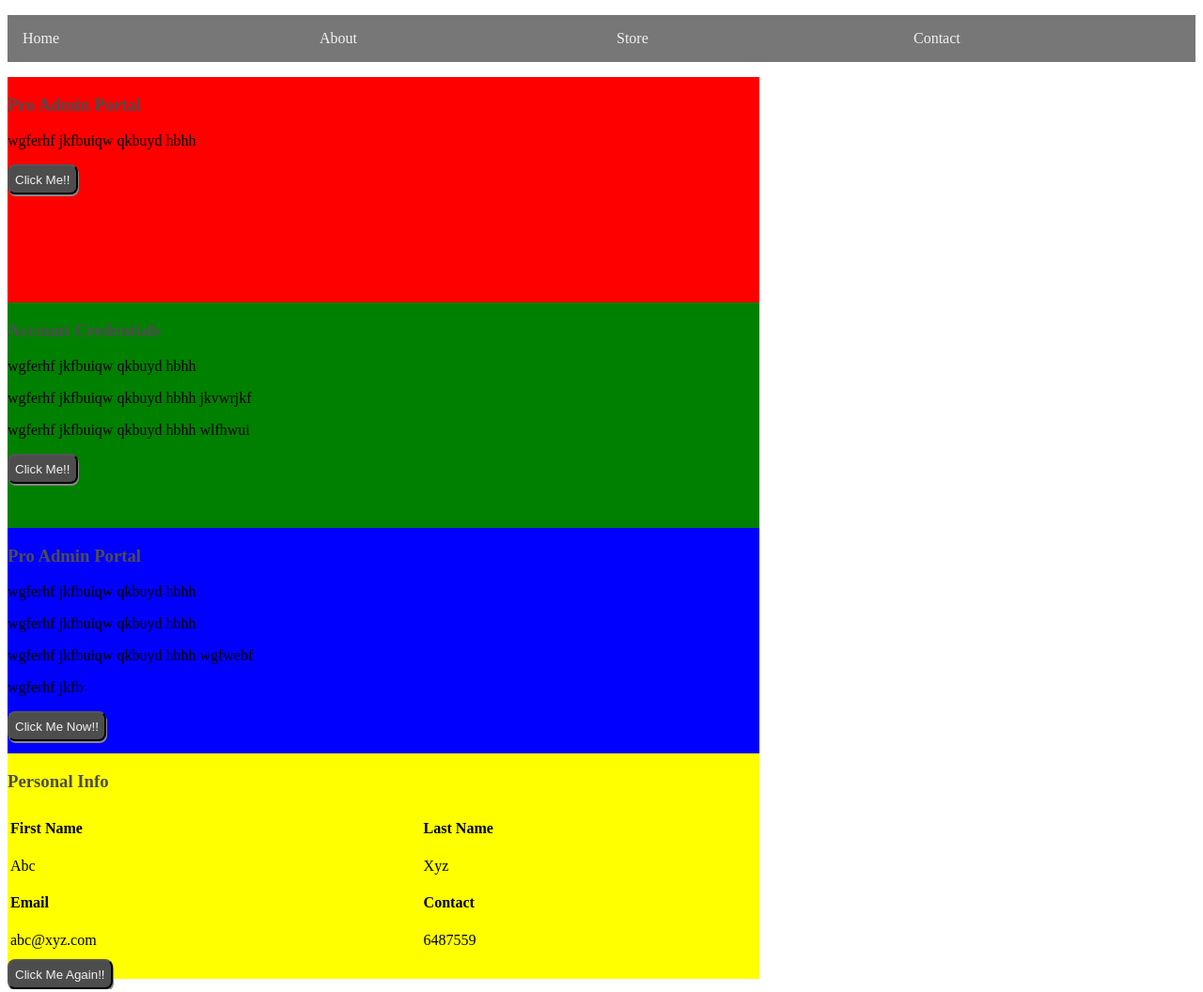
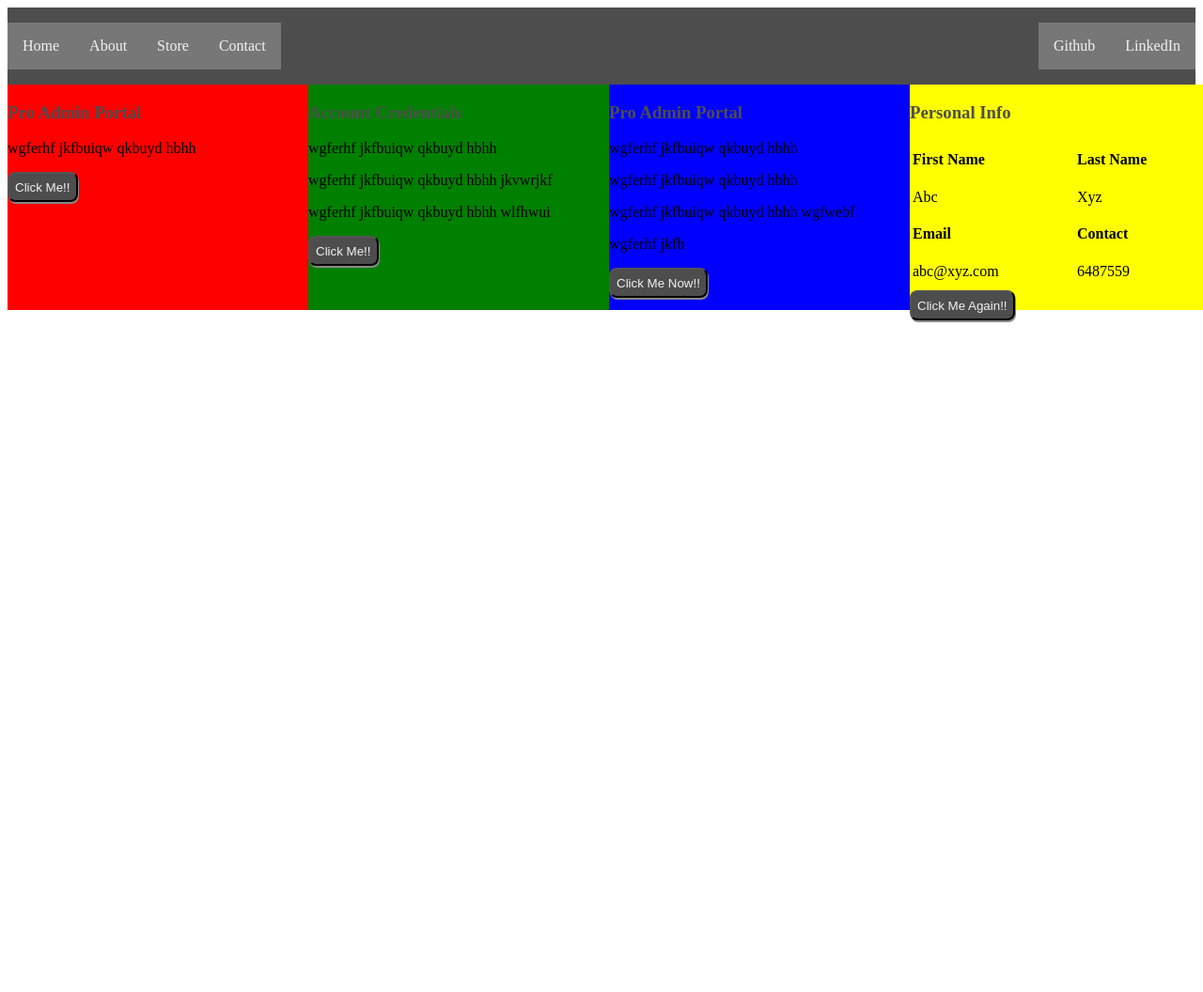
Before and after one commit to anamhussain2601/WebDev, a plain HTML site: page index.html in a window 1280 px wide. Shown: the top 1056 px of the page at 94% size. Drawn offline with Linux system fonts and the light colour scheme.

Commit message:
Flow and Axis

```diff
--- a/index.html
+++ b/index.html
@@ -15,6 +15,11 @@
                 <li><a href="">Store</a></li>
                 <li><a href="">Contact</a></li>
             </ul>
+            <ul class="social">
+                    <li><a href="" class="git">Github</a></li>
+                    <li><a href="" class="in">LinkedIn</a></li>
+
+                </ul>
             <!-- <div>
                 <p class="politico-icon">POLITICOPRO</p>
             </div>
--- a/style.css
+++ b/style.css
@@ -33,6 +33,8 @@ body{
   nav a:hover{
       background-color: #555;
   }
+
+
   .politico-icon{
       color:#b30000;
       font-size: 2rem;
@@ -54,6 +56,9 @@ body{
     display: flex;
     background-color: #fff;
     flex-wrap: wrap;
+    flex-flow: row;
+    justify-content:flex-start;
+    height: 100rem;
     /* flex-direction: column; */
   }
 .section{
@@ -66,7 +71,7 @@ body{
     padding:1rem;
     position: relative; */
     height:15rem;
-    flex-basis: 50rem;
+    flex: 0 0 20rem;
     /* flex-grow: 50rem; */
 
 }
@@ -119,9 +124,13 @@ body{
 
     nav ul{
         display: flex;
-        justify-content: space-around;
+        /* justify-content: space-around; */
     }
     nav li{
         flex: 1 1 0;
     }
+    nav{
+        display: flex;
+        justify-content: space-between;
+    }
 }
```
